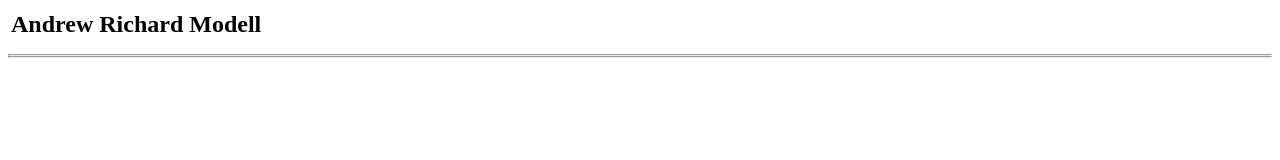
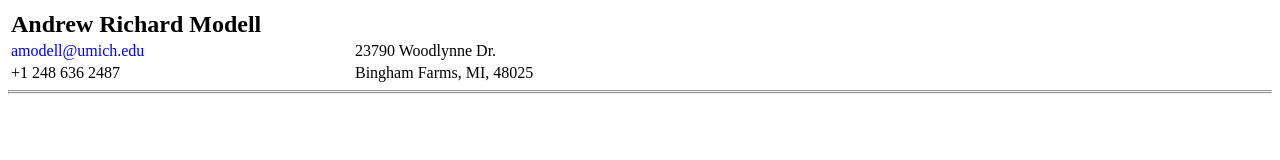
Before and after one commit to amodell/amodell.github.io, a plain HTML site: page resume.html in a window 1280 px wide. Drawn offline with Linux system fonts and the light colour scheme.

Commit message:
basic info works

```diff
--- a/resume.html
+++ b/resume.html
@@ -15,7 +15,8 @@
       <td id="rightofname"></td>
     </tr>
     <tr>
-     <td id="email">
+     <td>
+      <a id="email" href="mailto:amodell@umich.edu" style="text-decoration: none"></a>
      </td>
      <td id="addr1" style="width:230px;"></td>
    </tr>
@@ -35,8 +36,13 @@
  console.log(json);
 
  // set up basic info
- $("#name")[0]["innerText"] = json["basic"]["name"];
-
+ var basic = json["basic"];
+ $("#name")[0]["innerText"] = basic["name"];
+ $("#email")[0]["innerText"] = basic["email"];
+ $("#phone")[0]["innerText"] = basic["phone"];
+ $("#addr1")[0]["innerText"] = basic["addr1"];
+ var addr2 = basic["city"] + ", " + basic["state"] + ", " + basic["zip"];
+ $("#addr2")[0]["innerText"] = addr2;
 </script>
 </body>
 </html>
```
